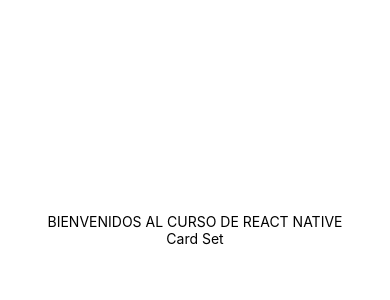
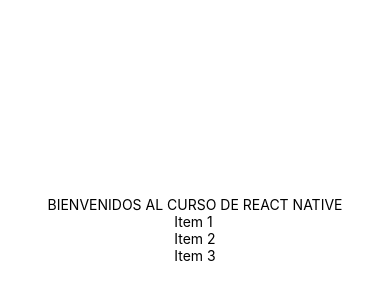
Before and after one commit to correooke/video-app, a React Native app: screen / in a window 390 px wide. Shown: the part 192-492 px from the top of the page. Built offline with nearby package versions, Linux system fonts and the light colour scheme.

Commit message:
Utilizamos map para iterar items

```diff
--- a/components/CardSet.js
+++ b/components/CardSet.js
@@ -1,11 +1,19 @@
 import React from 'react';
 import { View, Text } from 'react-native';
 
+const Items = ['Item 1', 'Item 2', 'Item 3'];
+
+const ShowItem = (item) => (
+    <Text>{item}</Text>
+);
+
 const CardSet = () => (
     <View>
-        <Text>
-            Card Set
-        </Text>
+        {
+            // ES6 "función Map"
+            // Item1, Item2, Item3
+            Items.map(ShowItem)
+        }
     </View>
 );
 
```
